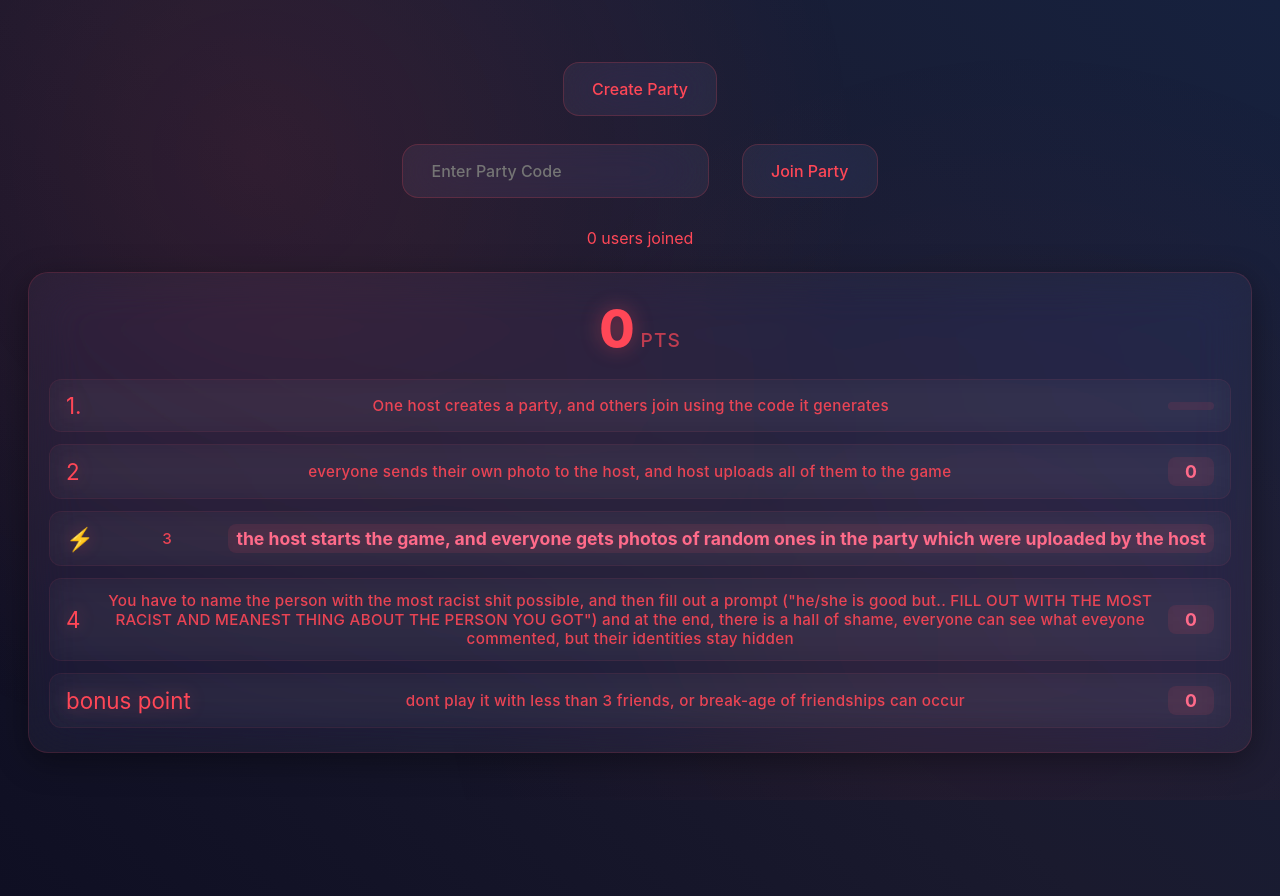
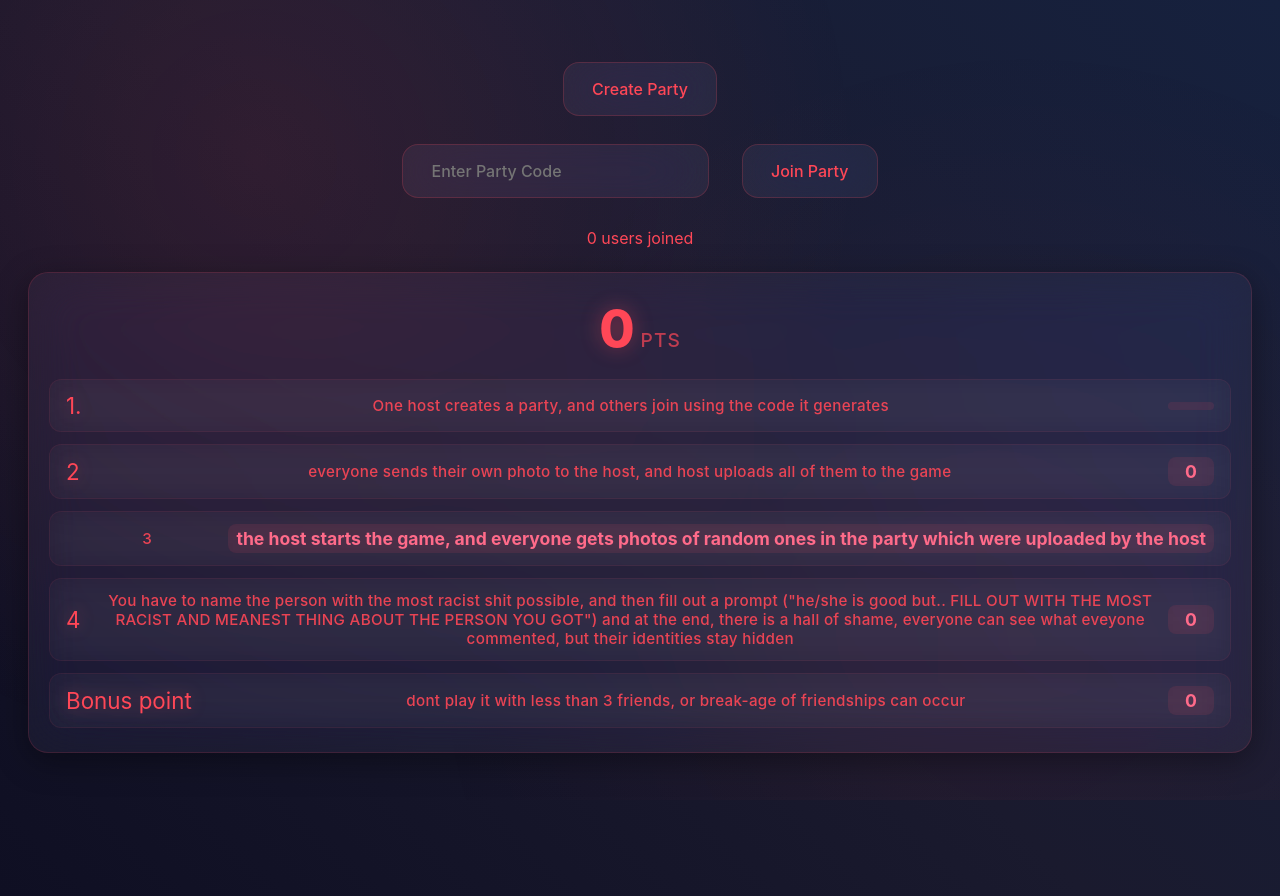
Before and after one commit to devwaghela123/once-again-bitch, a website: page public/index.html in a window 1280 px wide. Drawn offline with nearby package versions, Linux system fonts and the light colour scheme; no server answers.

Commit message:
Update index.html

```diff
--- a/public/index.html
+++ b/public/index.html
@@ -33,7 +33,6 @@
         <span class="point-count" id="targetPoints">0</span>
       </div>
       <div class="point-item">
-        <span class="point-icon">⚡</span>
         <span class="point-desc">3</span>
         <span class="point-count" id="speedPoints">the host starts the game, and everyone gets photos of random ones in the party which were uploaded by the host</span>
       </div>
@@ -43,7 +42,7 @@
         <span class="point-count" id="famePoints">0</span>
       </div>
       <div class="point-item">
-        <span class="point-icon">bonus point</span>
+        <span class="point-icon">Bonus point</span>
         <span class="point-desc">dont play it with less than 3 friends, or break-age of friendships can occur</span>
         <span class="point-count" id="streakPoints">0</span>
       </div>
```
